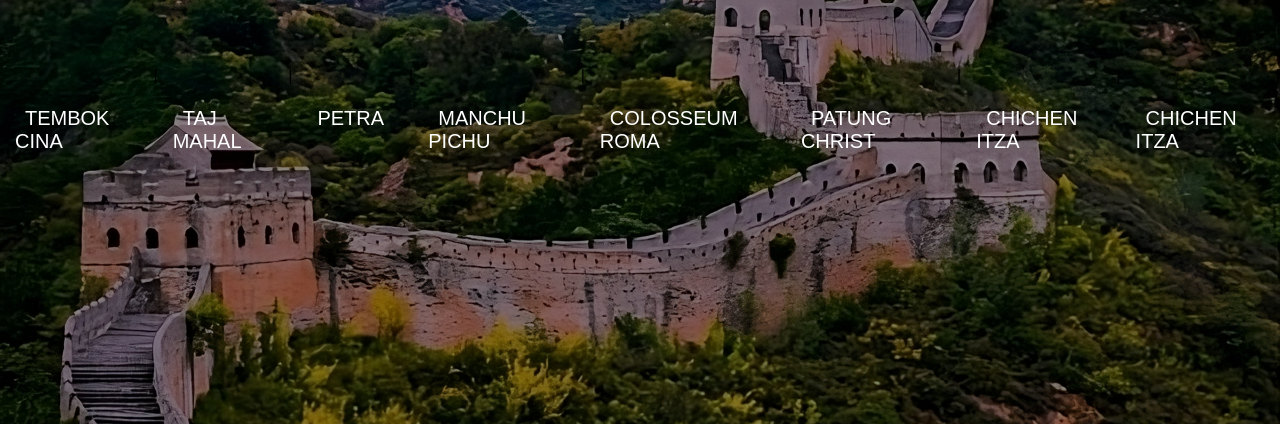
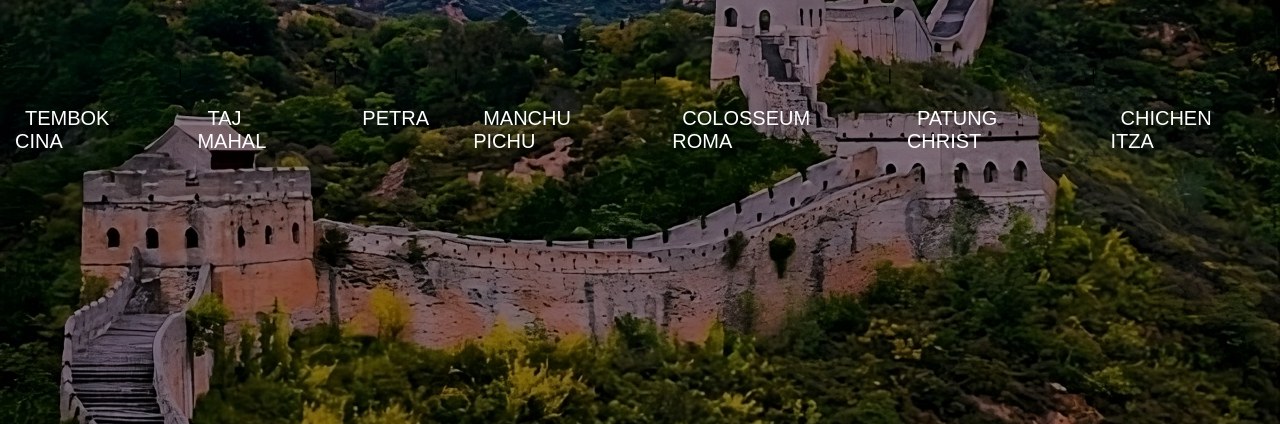
Before and after one commit to malikmaulana03/7keajaiban_dunia, a plain HTML site: page index.html in a window 1280 px wide. Shown: the part 376-800 px from the top of the page. Drawn offline with Linux system fonts and the light colour scheme.

Commit message:
Update index.html

```diff
--- a/index.html
+++ b/index.html
@@ -27,7 +27,6 @@
         <li><a href="k5.html">Colosseum roma</a></li>|
         <li><a href="k6.html">Patung Christ</a></li>|
         <li><a href="k7.html">Chichen Itza</a></li>|
-        <li><a href="">Chichen Itza</a></li>|
       </ul>
     </div>
   </body>
```
